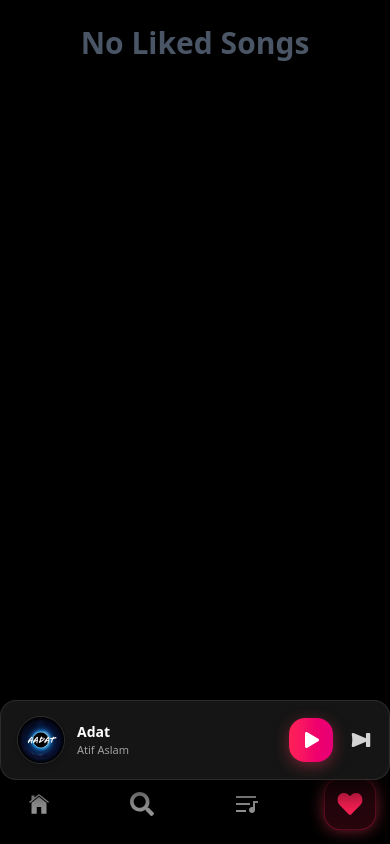
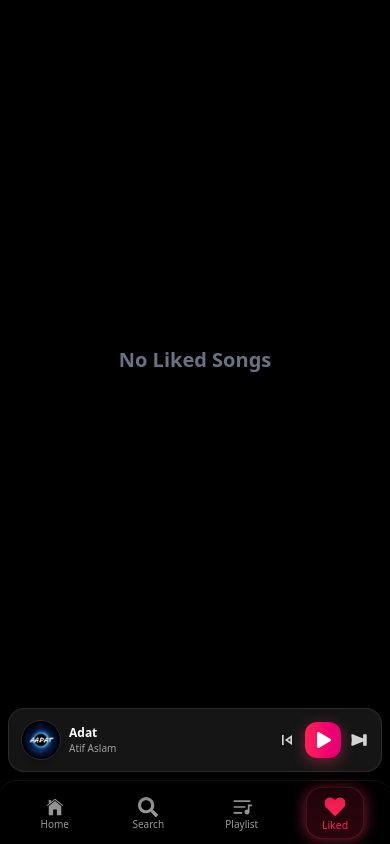
Before and after one commit to inderjeetsinghbajaj123/ISB-MUSIC-PLAYER, a React (Vite) app: page /like in a window 390 px wide. Built offline with nearby package versions, Linux system fonts and the light colour scheme.

Commit message:
feat: updated the mobile responsiveness

```diff
--- a/src/components/Like.jsx
+++ b/src/components/Like.jsx
@@ -1,26 +1,36 @@
-import React from 'react'
-import Player from './Player';
-import { useSelector } from 'react-redux';
-import Card from './Card';
+import React from "react";
+import Player from "./Player";
+import { useSelector } from "react-redux";
+import Card from "./Card";
 
 const Like = () => {
-  let songs = useSelector(state => state.liked)
+  let songs = useSelector((state) => state.liked);
   return (
-    <div className='w-full h-screen bg-black flex flex-col justify-start  pt-5 md:pt-25 items-center gap-8'>
+    <div className="w-full h-dvh bg-black flex flex-col justify-start pt-5 md:pt-25 pb-36 items-center gap-5 md:gap-8 overflow-hidden">
       <Player />
 
-      {!songs.length < 1 ? <>
-        <h1 className='text-white font-semibold text-[20px] '>Liked Songs</h1>
-        <div className='w-full h-[65%] md:h-full flex flex-col justify-start items-center gap-5'>
-          {songs.map((song) => (
-            <Card name={song.name} image={song.image} singer={song.singer} songIndex={song.songIndex} />
-          ))}
+      {songs.length > 0 ? (
+        <>
+          <h1 className="text-white font-semibold text-xl">Liked Songs</h1>
+          <div className="w-full flex-1 min-h-0 overflow-auto px-3 sm:px-5 flex flex-col justify-start items-center gap-3 sm:gap-5">
+            {songs.map((song) => (
+              <Card
+                key={song.songIndex}
+                name={song.name}
+                image={song.image}
+                singer={song.singer}
+                songIndex={song.songIndex}
+              />
+            ))}
+          </div>
+        </>
+      ) : (
+        <div className="flex-1 flex items-center text-center px-5 text-gray-500 text-xl sm:text-2xl font-semibold">
+          No Liked Songs
         </div>
-      </> : <div className='text-gray-600 text-[30px] font-semibold'>No Liked Songs</div>
-      }
+      )}
+    </div>
+  );
+};
 
-    </div>
-  )
-}
-
-export default Like
+export default Like;
--- a/src/components/Navabar.jsx
+++ b/src/components/Navabar.jsx
@@ -7,54 +7,62 @@ import { NavLink } from "react-router-dom";
 
 const Navabar = () => {
   return (
-    <div className="z-30 w-full h-20 bg-black fixed bottom-0 md:top-0 text-white flex justify-around md:justify-center items-center gap-12.5 p-3 rounded-t-[30px]">
+    <div className="z-40 w-full h-16 md:h-20 bg-black/95 fixed bottom-0 md:top-0 text-white flex justify-around md:justify-center items-center gap-0 md:gap-12.5 px-2 py-1 md:p-3 rounded-t-2xl md:rounded-t-[30px] border-t border-white/10 backdrop-blur-xl">
       <NavLink
         to={"/"}
+        aria-label="Home"
         className={({ isActive }) =>
-          `p-3 rounded-2xl transition-all duration-300 ${
+          `min-w-14 md:min-w-0 p-2 md:p-3 rounded-2xl flex flex-col items-center gap-0.5 transition-all duration-300 ${
             isActive
               ? "bg-rose-500/15 text-rose-500 shadow-[0_0_15px_rgba(244,63,94,0.5)] border border-rose-500/30 scale-105"
               : "text-white/60 hover:text-white"
           }`
         }
       >
-        <IoIosHome className="w-6 h-6" />
+        <IoIosHome className="w-5 h-5 md:w-6 md:h-6" />
+        <span className="text-[10px] leading-none md:hidden">Home</span>
       </NavLink>
       <NavLink
         to={"/search"}
+        aria-label="Search"
         className={({ isActive }) =>
-          `p-3 rounded-2xl transition-all duration-300 ${
+          `min-w-14 md:min-w-0 p-2 md:p-3 rounded-2xl flex flex-col items-center gap-0.5 transition-all duration-300 ${
             isActive
               ? "bg-rose-500/15 text-rose-500 shadow-[0_0_15px_rgba(244,63,94,0.5)] border border-rose-500/30 scale-105"
               : "text-white/60 hover:text-white"
           }`
         }
       >
-        <FaSearch className="w-6 h-6" />
+        <FaSearch className="w-5 h-5 md:w-6 md:h-6" />
+        <span className="text-[10px] leading-none md:hidden">Search</span>
       </NavLink>
       <NavLink
         to={"/playlist"}
+        aria-label="Playlist"
         className={({ isActive }) =>
-          `p-3 rounded-2xl transition-all duration-300 ${
+          `min-w-14 md:min-w-0 p-2 md:p-3 rounded-2xl flex flex-col items-center gap-0.5 transition-all duration-300 ${
             isActive
               ? "bg-rose-500/15 text-rose-500 shadow-[0_0_15px_rgba(244,63,94,0.5)] border border-rose-500/30 scale-105"
               : "text-white/60 hover:text-white"
           }`
         }
       >
-        <RiPlayListFill className="w-6 h-6" />
+        <RiPlayListFill className="w-5 h-5 md:w-6 md:h-6" />
+        <span className="text-[10px] leading-none md:hidden">Playlist</span>
       </NavLink>
       <NavLink
         to={"/like"}
+        aria-label="Liked songs"
         className={({ isActive }) =>
-          `p-3 rounded-2xl transition-all duration-300 ${
+          `min-w-14 md:min-w-0 p-2 md:p-3 rounded-2xl flex flex-col items-center gap-0.5 transition-all duration-300 ${
             isActive
               ? "bg-rose-500/15 text-rose-500 shadow-[0_0_15px_rgba(244,63,94,0.5)] border border-rose-500/30 scale-105"
               : "text-white/60 hover:text-white"
           }`
         }
       >
-        <FaHeart className="w-6 h-6" />
+        <FaHeart className="w-5 h-5 md:w-6 md:h-6" />
+        <span className="text-[10px] leading-none md:hidden">Liked</span>
       </NavLink>
     </div>
   );
--- a/src/components/Player.jsx
+++ b/src/components/Player.jsx
@@ -13,53 +13,53 @@ const Player = () => {
   if (!songsData || !songsData[index]) return null;
 
   return (
-    <div className="w-full md:w-[65%] h-20 bg-neutral-900/95 border border-white/10 fixed bottom-16 md:bottom-3 rounded-2xl md:rounded-3xl shadow-[0_10px_30px_rgba(0,0,0,0.8)] flex justify-between items-center px-4 md:px-6 z-50 backdrop-blur-xl">
+    <div className="w-[calc(100%-1rem)] md:w-[65%] h-16 md:h-20 bg-neutral-900/95 border border-white/10 fixed left-2 md:left-1/2 md:-translate-x-1/2 bottom-[4.5rem] md:bottom-3 rounded-2xl md:rounded-3xl shadow-[0_10px_30px_rgba(0,0,0,0.8)] flex justify-between items-center px-3 sm:px-4 md:px-6 z-50 backdrop-blur-xl">
       {/* Song Info & Vinyl Artwork */}
-      <div className="flex justify-start items-center gap-3 w-[60%] md:w-[50%] h-full cursor-pointer">
+      <div className="flex justify-start items-center gap-2 sm:gap-3 flex-1 min-w-0 md:w-[50%] h-full cursor-pointer">
         <div>
           <img
             src={songsData[index].image}
             alt=""
-            className={`w-12 h-12 md:h-14 md:w-14 rounded-full object-cover shadow-md border border-white/10 transition-all ${
+            className={`w-10 h-10 sm:w-12 sm:h-12 md:h-14 md:w-14 rounded-full object-cover shadow-md border border-white/10 transition-all ${
               playingsong ? "animate-spin [animation-duration:8s]" : ""
             }`}
           />
         </div>
         <div className="flex flex-col justify-center overflow-hidden">
-          <div className="text-white text-[14px] md:text-[16px] font-bold truncate max-w-[140px] md:max-w-[240px]">
+          <div className="text-white text-xs sm:text-[14px] md:text-[16px] font-bold truncate max-w-[34vw] sm:max-w-[140px] md:max-w-[240px]">
             {songsData[index].name}
           </div>
-          <div className="text-neutral-400 text-[11px] md:text-[13px] font-medium truncate max-w-[140px] md:max-w-[240px]">
+          <div className="text-neutral-400 text-[10px] sm:text-[11px] md:text-[13px] font-medium truncate max-w-[34vw] sm:max-w-[140px] md:max-w-[240px]">
             {songsData[index].singer}
           </div>
         </div>
       </div>
 
       {/* Playback Controls (Previous, Play/Pause, Next) */}
-      <div className="flex justify-end md:justify-center items-center gap-4 md:gap-6 w-[35%] md:w-[40%] h-full text-white">
+      <div className="flex justify-end md:justify-center items-center gap-2 sm:gap-4 md:gap-6 shrink-0 md:w-[40%] h-full text-white">
         <MdOutlineSkipPrevious
-          className="w-6 h-6 md:w-7 md:h-7 text-neutral-300 hover:text-rose-500 transition-colors cursor-pointer hidden sm:block"
+          className="w-5 h-5 sm:w-6 sm:h-6 md:w-7 md:h-7 text-neutral-300 hover:text-rose-500 transition-colors cursor-pointer"
           onClick={prevsong}
         />
 
         {!playingsong ? (
           <div
             onClick={() => playsong()}
-            className="w-11 h-11 md:w-12 md:h-12 rounded-2xl bg-gradient-to-r from-rose-500 to-pink-600 text-white flex justify-center items-center hover:scale-105 active:scale-95 transition-all cursor-pointer shadow-[0_4px_15px_rgba(244,63,94,0.4)]"
+            className="w-9 h-9 sm:w-11 sm:h-11 md:w-12 md:h-12 rounded-xl md:rounded-2xl bg-gradient-to-r from-rose-500 to-pink-600 text-white flex justify-center items-center hover:scale-105 active:scale-95 transition-all cursor-pointer shadow-[0_4px_15px_rgba(244,63,94,0.4)]"
           >
             <FaPlay className="w-4 h-4 ml-0.5" />
           </div>
         ) : (
           <div
             onClick={() => pausesong()}
-            className="w-11 h-11 md:w-12 md:h-12 rounded-2xl bg-gradient-to-r from-rose-500 to-pink-600 text-white flex justify-center items-center hover:scale-105 active:scale-95 transition-all cursor-pointer shadow-[0_4px_15px_rgba(244,63,94,0.4)]"
+            className="w-9 h-9 sm:w-11 sm:h-11 md:w-12 md:h-12 rounded-xl md:rounded-2xl bg-gradient-to-r from-rose-500 to-pink-600 text-white flex justify-center items-center hover:scale-105 active:scale-95 transition-all cursor-pointer shadow-[0_4px_15px_rgba(244,63,94,0.4)]"
           >
             <FaPause className="w-4 h-4" />
           </div>
         )}
 
         <GiNextButton
-          className="w-6 h-6 md:w-7 md:h-7 text-neutral-300 hover:text-rose-500 transition-colors cursor-pointer"
+          className="w-5 h-5 sm:w-6 sm:h-6 md:w-7 md:h-7 text-neutral-300 hover:text-rose-500 transition-colors cursor-pointer"
           onClick={nextsong}
         />
       </div>
--- a/src/components/Search.jsx
+++ b/src/components/Search.jsx
@@ -19,17 +19,17 @@ const Search = () => {
   }, [input]);
 
   return (
-    <div className='w-full h-screen bg-black flex flex-col justify-start  pt-5 md:pt-25 items-center gap-8'>
+    <div className='w-full h-dvh bg-black flex flex-col justify-start pt-5 md:pt-25 pb-36 items-center gap-5 md:gap-8 overflow-hidden'>
       <Player />
-      <form action="" onSubmit={(e) => e.preventDefault()} className='w-[90%] md:w-[60%] h-15 bg-gray-700 flex justify-center items-center gap-5 rounded-lg  overflow-hidden p-4 md:p-0 '>
+      <form action="" onSubmit={(e) => e.preventDefault()} className='w-[calc(100%-2rem)] sm:w-[90%] md:w-[60%] min-h-14 md:h-15 bg-gray-700 flex justify-center items-center gap-3 sm:gap-5 rounded-xl overflow-hidden px-3 sm:px-4 md:px-0 shrink-0'>
         <FaSearch className=' text-gray-100 text-[18px]' />
-        <input type="text" className='w-[90%] h-full bg-gray-700 outline-none border-0 text-white p-2.5 text-[18px] ' placeholder='search songs...' value={input} onChange={(e) => setinput(e.target.value)} />
+        <input type="text" className='w-full min-w-0 h-full bg-gray-700 outline-none border-0 text-white py-2.5 text-base sm:text-[18px] ' placeholder='Search songs...' value={input} onChange={(e) => setinput(e.target.value)} />
       </form>
-      {input ? <div className='w-full h-[65%] md:h-full flex flex-col justify-start p-2.5 items-center gap-5 overflow-auto'>
+      {input ? <div className='w-full flex-1 min-h-0 flex flex-col justify-start px-3 sm:px-5 items-center gap-3 sm:gap-5 overflow-auto'>
         {list.map((song) => (
-          <Card name={song.name} image={song.image} singer={song.singer} songIndex={song.id - 1} />
+          <Card key={song.id} name={song.name} image={song.image} singer={song.singer} songIndex={song.id - 1} />
         ))}
-      </div> : <div className='text-gray-600 text-[30px] font-semibold '>SEARCH SONGS....</div>}
+      </div> : <div className='flex-1 flex items-center text-center px-5 text-gray-500 text-xl sm:text-2xl font-semibold'>Search songs to get started</div>}
 
     </div>
   )
```
Also changed, not shown: src/components/Card.jsx (+8 -8 lines), src/components/Home.jsx (+9 -9 lines), src/components/Playlist.jsx (+10 -10 lines).
